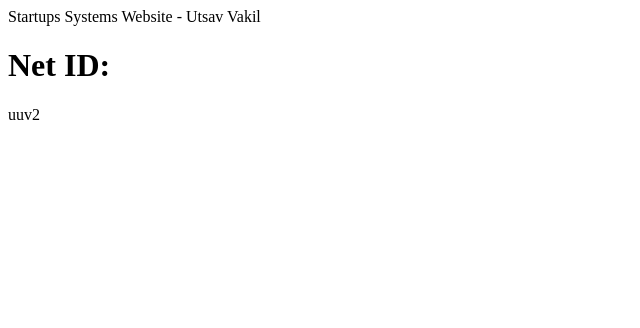
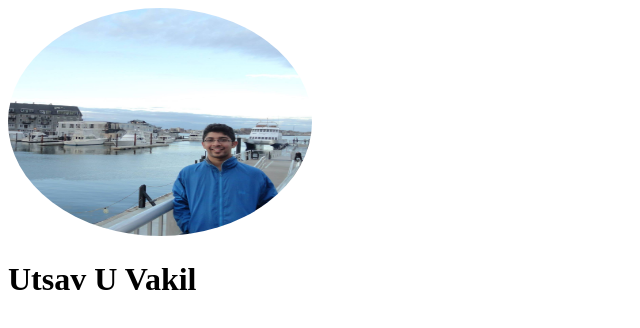
Before and after one commit to utsavvakil/utsavvakil.github.io, a plain HTML site: page startup-systems.html in a window 1280 px wide. Shown: the whole page, without its empty margins (0-640 px from the left). Drawn offline with Linux system fonts and the light colour scheme.

Commit message:
Added CSS and image

```diff
--- a/startup-systems.html
+++ b/startup-systems.html
@@ -1,4 +1,14 @@
-<head>Startups Systems Website - Utsav Vakil</head>
+<!DOCTYPE html>
+<html>
+<head>
+	<link rel="stylesheet" type="text/css" href="stylesheet.css">
+</head>
 <body>
-<h1>Net ID:</h1>uuv2
+<img class="img-circle" src="UtsavUVakil.jpg" alt="Self Image" style="width:304px;height:228px;">
+
+<h1>Utsav U Vakil</h1>
+
+<p></p>
+
 </body>
+</html>
--- /dev/null
+++ b/stylesheet.css
@@ -0,0 +1,3 @@
+.img-circle {
+    border-radius: 50%;
+}
```
Also changed, not shown: UtsavUVakil.jpg (added), 1 other file.
